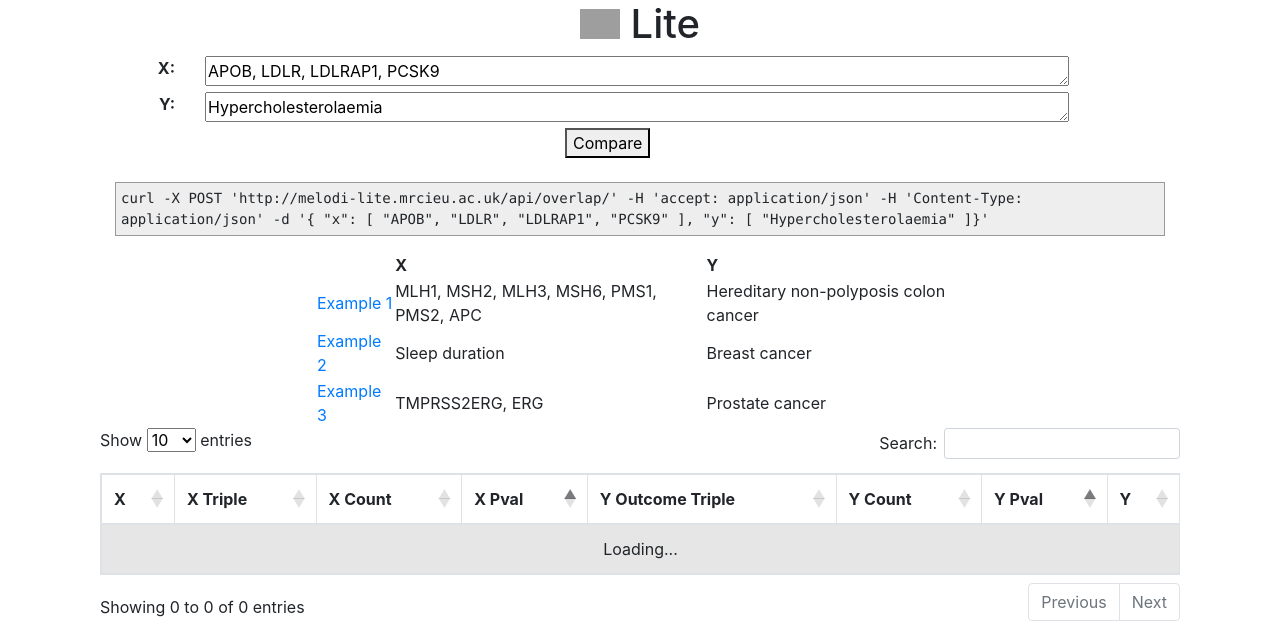
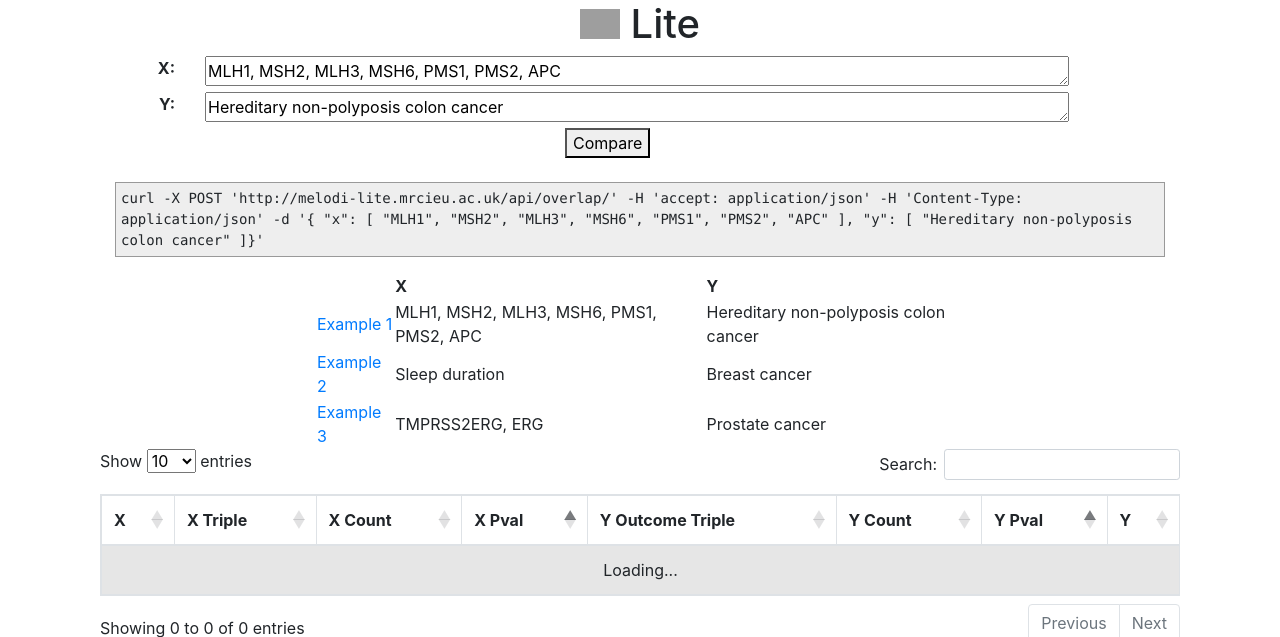
Before and after one commit to MRCIEU/MELODI-Presto, a Django app: template django_project/django_project/templates/django_project/overlap.html in a window 1280 px wide. Shown: the top 637 px of the page. Run offline with Django 3.2, Linux system fonts and the light colour scheme; the template is opened without the code that fills it, so the values that code supplies are empty; parts of the project's set-up code (start-up, migrations or seed data) failed here and were passed over; some libraries are stand-ins or nearby versions; grey boxes are pictures that could not be loaded.

Commit message:
changed overlap example

```diff
--- a/django_project/django_project/templates/django_project/overlap.html
+++ b/django_project/django_project/templates/django_project/overlap.html
@@ -8,7 +8,7 @@
         <b>X:</b>
     </div>
     <div class="col-11">
-        <textarea rows="1" style="min-width: 90%" id='x'>APOB, LDLR, LDLRAP1, PCSK9</textarea><br>
+        <textarea rows="1" style="min-width: 90%" id='x'>MLH1, MSH2, MLH3, MSH6, PMS1, PMS2, APC</textarea><br>
     </div>
   </div>
   <div class="row">
@@ -16,7 +16,7 @@
           <b>Y:</b>
       </div>
       <div class="col-11">
-          <textarea rows="1" style="min-width: 90%" id='y'>Hypercholesterolaemia</textarea>
+          <textarea rows="1" style="min-width: 90%" id='y'>Hereditary non-polyposis colon cancer</textarea>
       </div>
   </div>
   <div class="row">
@@ -29,7 +29,7 @@
   <br>
   <div class="row">
       <div class="col">
-          <pre><code id='api-code'>curl -X POST 'http://melodi-lite.mrcieu.ac.uk/api/overlap/' -H 'accept: application/json' -H 'Content-Type: application/json' -d '{ "x": [ "APOB", "LDLR", "LDLRAP1", "PCSK9" ], "y": [ "Hypercholesterolaemia" ]}'</code></pre>
+          <pre><code id='api-code'>curl -X POST 'http://melodi-lite.mrcieu.ac.uk/api/overlap/' -H 'accept: application/json' -H 'Content-Type: application/json' -d '{ "x": [ "MLH1", "MSH2", "MLH3", "MSH6", "PMS1", "PMS2", "APC" ], "y": [ "Hereditary non-polyposis colon cancer" ]}'</code></pre>
       </div>
   </div>
   <div class="row">
```
Also changed, not shown: README.md.
